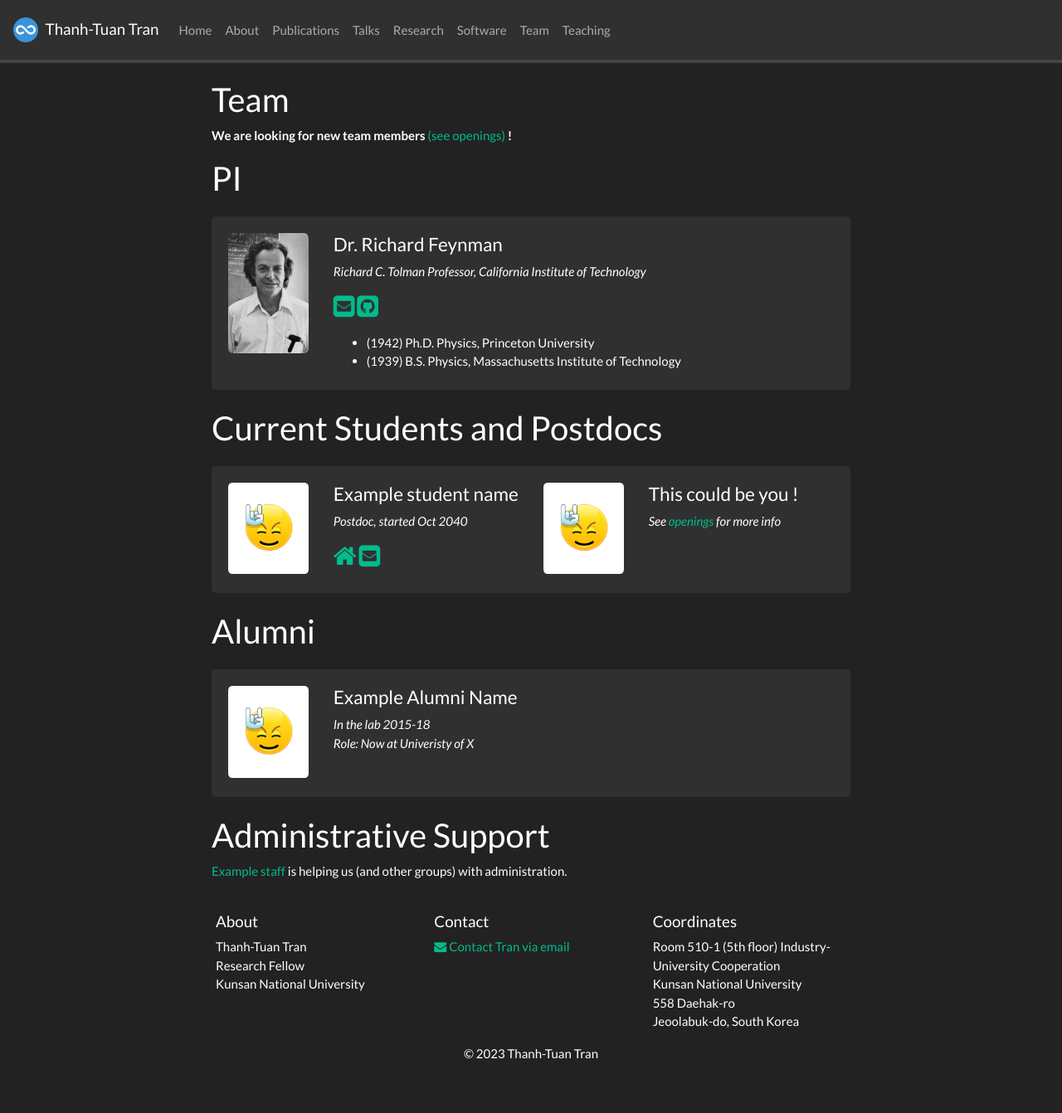
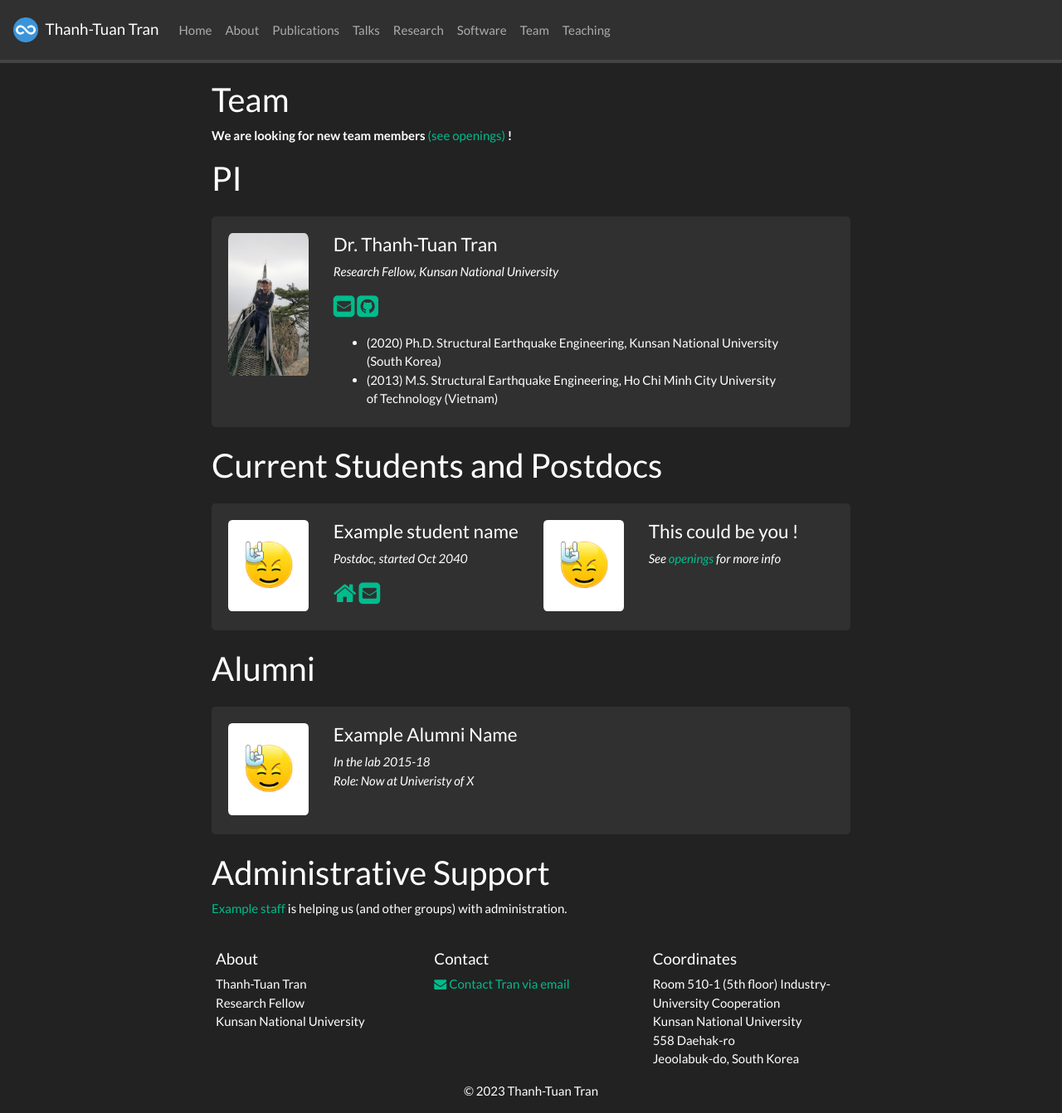
Before and after one commit to 3tbk/3tbk, a Jekyll site: the page built from _pages/team.md, in a window 1280 px wide and 1342 px high. Shown: the whole window at 83% size. Built offline with Jekyll 4.4.1, drawn with Linux system fonts in a browser that asks for light colours; nearby versions of some CDN libraries; a style sheet for code colours, icons or effects is not loaded.

Commit message:
Update pi.yml

```diff
--- a/_data/pi.yml
+++ b/_data/pi.yml
@@ -1,16 +1,16 @@
-- name: Dr. Richard Feynman
-  photo: headshot.jpg
-  info: Richard C. Tolman Professor, California Institute of Technology
-  email: richard@university.edu
+- name: Dr. Thanh-Tuan Tran
+  photo: headshot1.jpg
+  info: Research Fellow, Kunsan National University
+  email: tranthanhtuan@kunsan.ac.kr
   github: https://github.com/
   researchgate: https://www.researchgate.net/
   scholar: https://scholar.google.com/citations?user=B7vSqZsAAAAJ
   cv: cv/cv.pdf
   # Change the number below to the number of "educations" you have (up to 6)
   number_educ: 2
-  education1: "(1942) Ph.D. Physics, Princeton University"
-  education2: "(1939) B.S. Physics, Massachusetts Institute of Technology"
-  # education3:
+  education1: "(2020) Ph.D. Structural Earthquake Engineering, Kunsan National University (South Korea)"
+  education2: "(2013) M.S. Structural Earthquake Engineering, Ho Chi Minh City University of Technology (Vietnam)"
+  education3: "(2009) B.S. Civil Engineering, Ho Chi Minh City University of Technology (Vietnam)"
   # education4:
   # education5:
   # education6:
```
